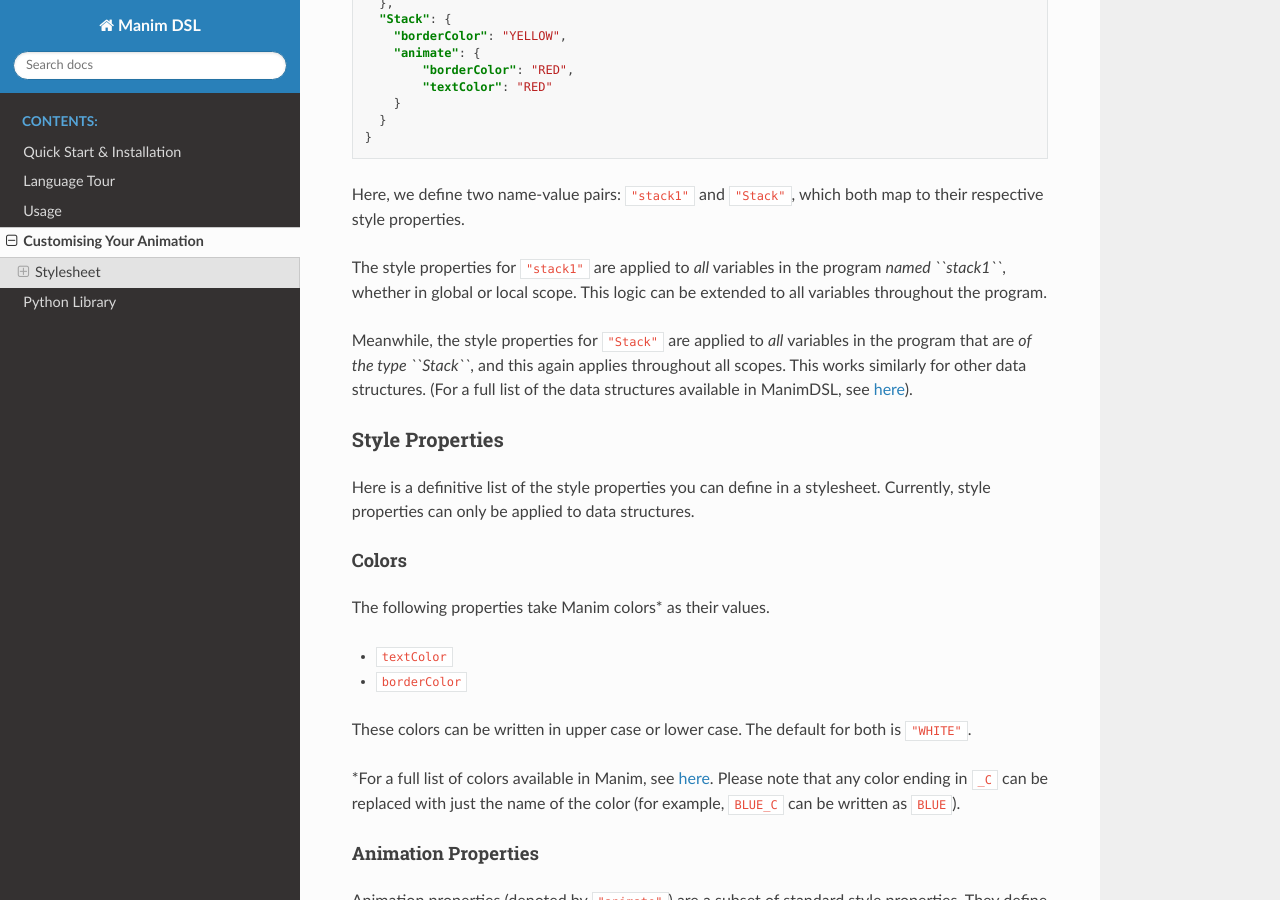
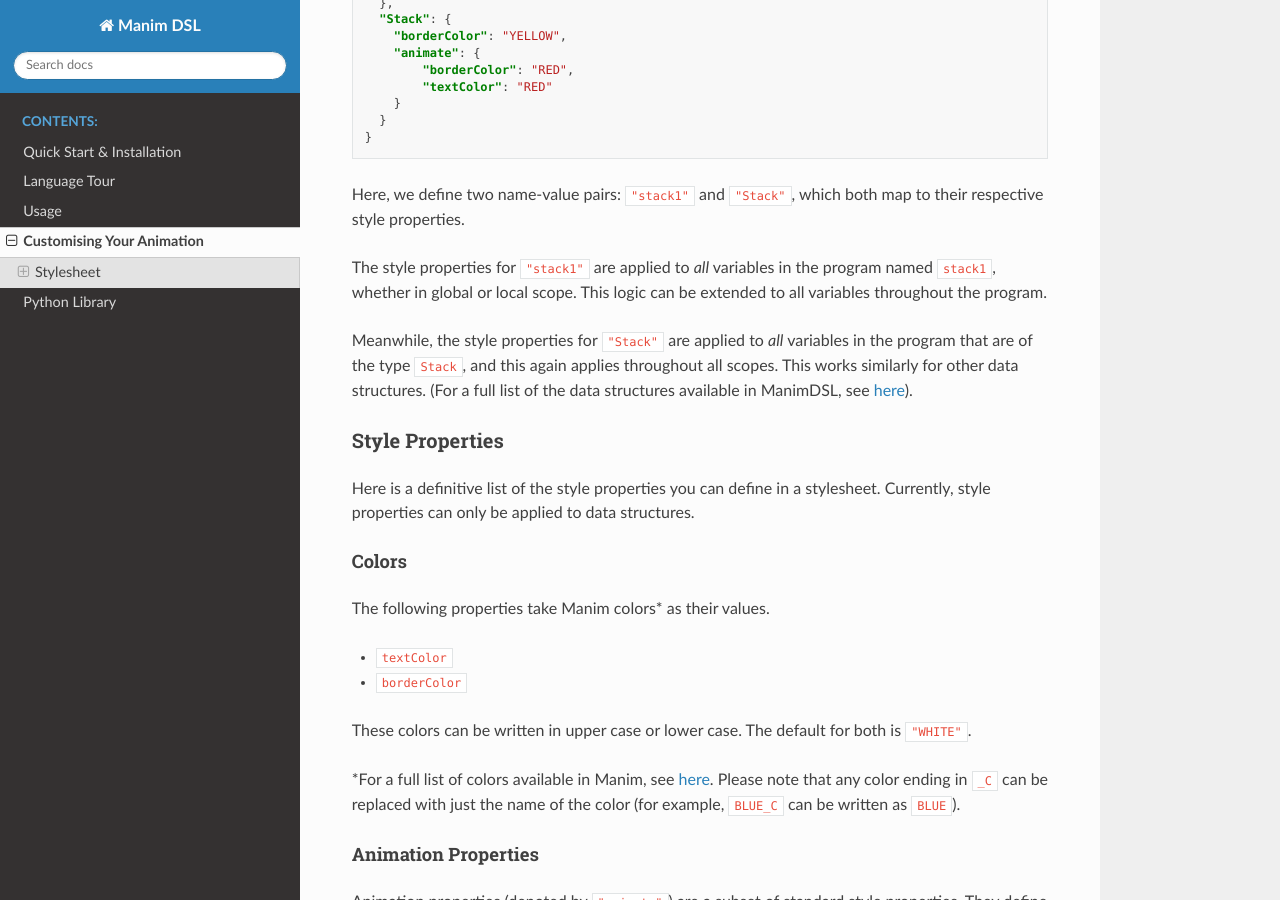
Before and after one commit to VAlgoLang/valgolang.github.io, a Sphinx documentation site: the page built from source/customisation.rst, in a window 1280 px wide and 900 px high, scrolled down 504 px. Built offline with Sphinx 7.4.7 and the Read the Docs theme 2.0.0, drawn with Linux system fonts in a browser that asks for light colours.

```diff
--- a/source/customisation.rst
+++ b/source/customisation.rst
@@ -31,9 +31,9 @@ A typical stylesheet may look something like this:
 
 Here, we define two name-value pairs: ``"stack1"`` and ``"Stack"``, which both map to their respective style properties.
 
-The style properties for ``"stack1"`` are applied to *all* variables in the program *named ``stack1``*, whether in global or local scope. This logic can be extended to all variables throughout the program.
+The style properties for ``"stack1"`` are applied to *all* variables in the program named ``stack1``, whether in global or local scope. This logic can be extended to all variables throughout the program.
 
-Meanwhile, the style properties for ``"Stack"`` are applied to *all* variables in the program that are *of the type ``Stack``*, and this again applies throughout all scopes. This works similarly for other data structures. (For a full list of the data structures available in ManimDSL, see :ref:`here <data_structures>`).
+Meanwhile, the style properties for ``"Stack"`` are applied to *all* variables in the program that are of the type ``Stack``, and this again applies throughout all scopes. This works similarly for other data structures. (For a full list of the data structures available in ManimDSL, see :ref:`here <data_structures>`).
 
 
 Style Properties
```
